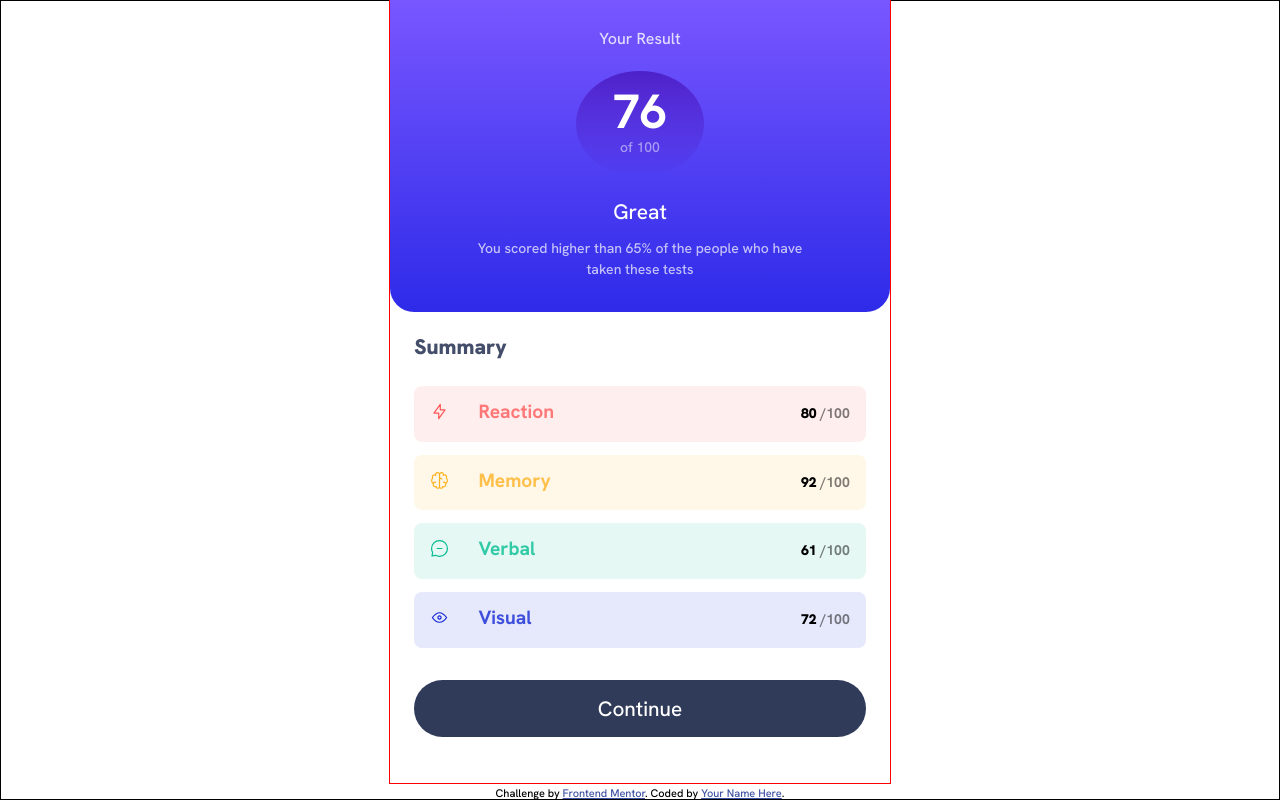
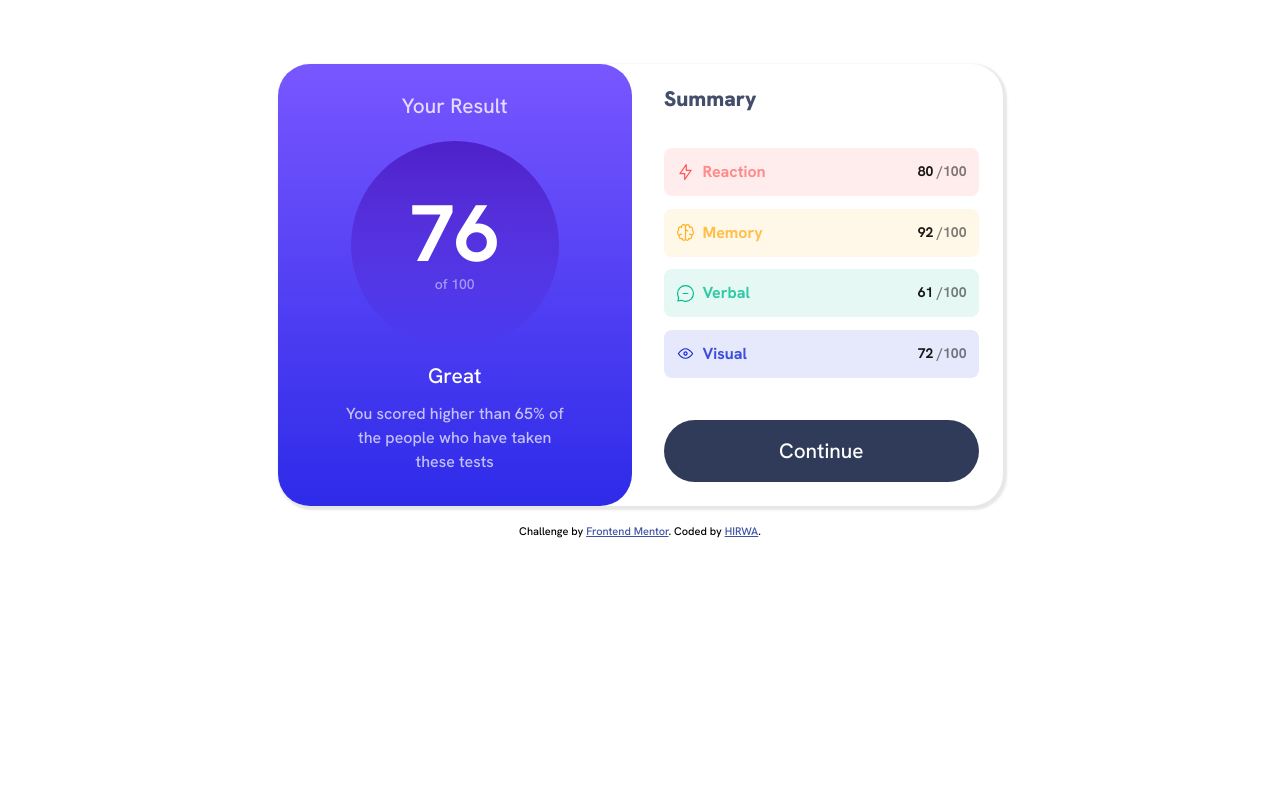
Before and after one commit to HIRWA13/results-summary-component-main, a plain HTML site: page index.html in a window 1280 px wide. Drawn offline with Linux system fonts and the light colour scheme.

Commit message:
initial commit

```diff
--- a/index.html
+++ b/index.html
@@ -84,7 +84,7 @@
       Challenge by
       <a href="https://www.frontendmentor.io?ref=challenge" target="_blank"
         >Frontend Mentor</a
-      >. Coded by <a href="#">Your Name Here</a>.
+      >. Coded by <a href="https://github.com/HIRWA13">HIRWA</a>.
     </div>
   </body>
 </html>
--- a/style.css
+++ b/style.css
@@ -31,10 +31,6 @@
 
 * {
   margin: 0;
-}
-html,
-body {
-  height: 100%;
 }
 
 body {
@@ -79,18 +75,16 @@ body {
   font-size: 0.875rem;
   display: grid;
   place-content: center;
-  border: 1px solid black;
+  gap: 1rem;
 }
 
 .results__preview {
   --content-padding: 1.5rem;
   --content-spacing: 1rem;
-  min-width: 320px;
   margin: 2rem o;
-  border: 1px solid red;
+  max-width: 725px;
 }
 .results__total {
-  text-align: center;
   padding: 2rem;
   background: linear-gradient(var(--clr-primary-500), var(--clr-primary-400));
   color: var(--clr-white);
@@ -100,7 +94,6 @@ body {
   align-items: center;
   border-bottom-left-radius: 1.5rem;
   border-bottom-right-radius: 1.5rem;
-  height: 40%;
 }
 .results__total h1 {
   font-size: 1rem;
@@ -108,16 +101,18 @@ body {
   font-weight: var(--fw-regular);
 }
 .results__total .marks {
+  text-align: center;
   background: linear-gradient(
     var(--clr-secondary-200),
     var(--clr-secondary-100)
   );
-  height: 8rem;
-  width: 8rem;
+  height: 11rem;
+  width: 11rem;
   border-radius: 50%;
   display: grid;
   place-content: center;
   margin-top: 1.5rem;
+  padding: 3rem;
 }
 .results__total .marks h2 {
   font-size: 3rem;
@@ -127,18 +122,22 @@ body {
 }
 
 .review {
-  margin-top: 1.5rem;
   text-align: center;
   width: 80%;
+  display: flex;
+  align-items: center;
+  flex-direction: column;
 }
 .review h2 {
   font-weight: var(--fw-regular);
+  margin-top: 1rem;
 }
 .review p {
   line-height: 1.5;
   opacity: 0.7;
   margin-top: 1rem;
   font-weight: 200;
+  width: 70%;
 }
 
 .results__summary {
@@ -156,7 +155,8 @@ body {
 .card {
   display: flex;
   justify-content: space-between;
-  padding: 1rem;
+  align-items: center;
+  padding: 0.9rem;
   margin-top: 0.8rem;
   border-radius: 0.5rem;
 }
@@ -165,17 +165,20 @@ body {
 }
 .card h1 {
   width: 70%;
-  font-size: 1.2rem;
+  font-size: 1rem;
+  margin-right: 1.2rem;
 }
 .card .span {
   font-weight: var(--fw-bolder);
+  opacity: 0.9;
+  font-weight: var(--fw-bold);
 }
 .card .par {
   font-weight: var(--fw-bold);
   opacity: 0.5;
 }
 #reaction {
-  background: hsla(0, 100%, 67%, 0.1);
+  background: hsla(0, 100%, 67%, 0.11);
 }
 #memory {
   background: hsl(39, 100%, 56%, 0.1);
@@ -187,7 +190,7 @@ body {
   background: hsl(234, 85%, 45%, 0.1);
 }
 #reaction h1 {
-  color: hsla(0, 100%, 67%, 0.788);
+  color: hsla(0, 100%, 67%, 0.658);
 }
 #memory h1 {
   color: hsl(39, 100%, 56%, 0.788);
@@ -208,3 +211,57 @@ body {
   background: var(--clr-Dark-gray-blue);
   color: var(--clr-white);
 }
+
+.button:hover {
+  background: linear-gradient(var(--clr-primary-500), var(--clr-primary-400));
+}
+
+@media (min-width: 725px) {
+  .results__preview {
+    margin-top: 4rem;
+    display: grid;
+    grid-template-columns: 1fr 1fr;
+    border-radius: 2rem;
+    gap: 1rem;
+    box-shadow: 2px 2px 2px 2px rgba(189, 189, 189, 0.37);
+  }
+  .results__total {
+    height: 100%;
+    border-radius: 2rem;
+  }
+  .results__summary {
+    margin-right: 2rem;
+    width: 100%;
+    border-radius: 2rem;
+    padding-left: 1rem;
+  }
+  .card {
+    padding: 0.75rem;
+  }
+  .card h1 {
+    margin-left: 0rem;
+    width: 65%;
+  }
+  .button {
+    padding: 0.5rem 0;
+  }
+  .results__total .marks {
+    height: 13rem;
+    width: 13rem;
+  }
+  .results__total h1 {
+    font-size: 1.3rem;
+  }
+  .results__total .marks h2 {
+    font-size: 5rem;
+  }
+  .results__total .review p {
+    font-size: 1rem;
+  }
+  .review {
+    text-align: center;
+  }
+  .review p {
+    width: 100%;
+  }
+}
```
Also changed, not shown: data.json (deleted, +0 -22 lines), 3 other files.
